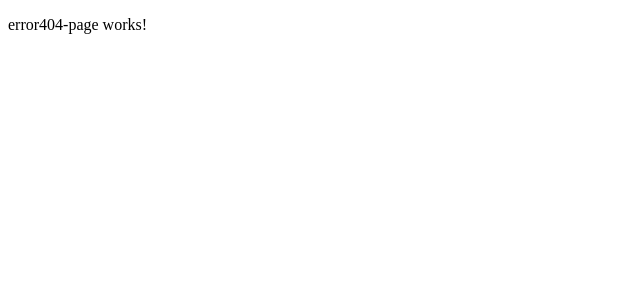
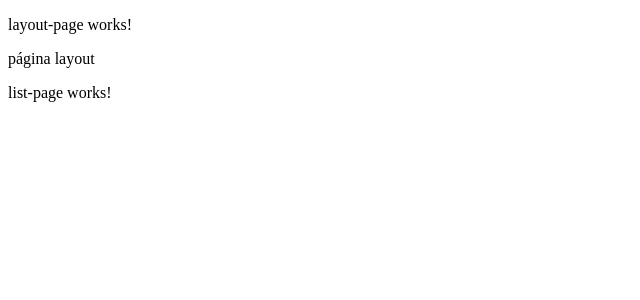
Before and after one commit to notrealsolution/heroesApp, an Angular app: page /heroes/list in a window 1280 px wide. Before the commit this address led to /404. Shown: the top 300 px of the page, without its empty margins (0-640 px from the left). Built offline with nearby package versions, Linux system fonts and the light colour scheme.

Commit message:
Resolviendo rutas:path para heroes

```diff
--- a/src/app/app-routing.module.ts
+++ b/src/app/app-routing.module.ts
@@ -8,7 +8,7 @@ const routes: Routes = [
     loadChildren: () => import ('./auth/auth.module').then( m => m.AuthModule)
   },
   {
-    path: 'herores',
+    path: 'heroes',
     loadChildren: () => import ('./heroes/heroes.module').then( m => m.HeroesModule )
   },
   {
@@ -22,7 +22,7 @@ const routes: Routes = [
   },
   {
     path: '**',
-    redirectTo: '404'
+    redirectTo: ''
   }
 ];
 
--- a/src/app/auth/pages/layout-page/layout-page.component.html
+++ b/src/app/auth/pages/layout-page/layout-page.component.html
@@ -1,3 +1,5 @@
 <p>
   layout-page works!
 </p>
+
+<router-outlet></router-outlet>
--- a/src/app/heroes/pages/layout-page/layout-page.component.html
+++ b/src/app/heroes/pages/layout-page/layout-page.component.html
@@ -1 +1,3 @@
 <p>layout-page works!</p>
+<p>página layout</p>
+<router-outlet></router-outlet>
--- a/src/app/heroes/pages/new-page/new-page.component.html
+++ b/src/app/heroes/pages/new-page/new-page.component.html
@@ -1 +1 @@
-<p>new-page works!</p>
+<p>new-page-hero works!</p>
```
Also changed, not shown: src/app/heroes/heroes-routing.module.ts (+9 -1 lines), src/app/heroes/pages/hero-page/hero-page.component.html (line endings or trailing spaces).
